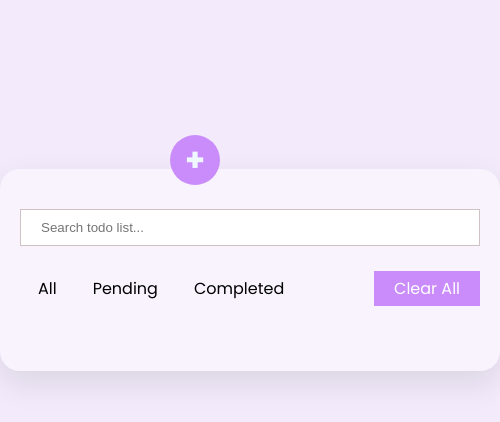
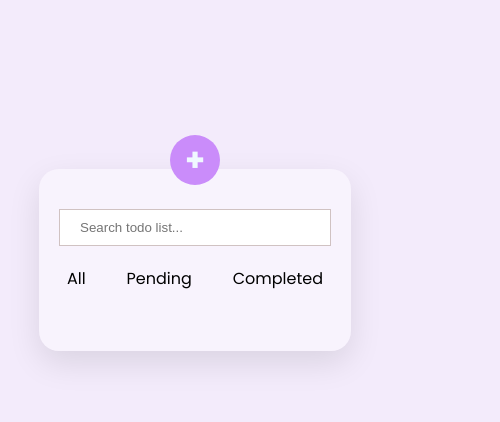
Before and after one commit to CaoNam0304/Todo-List, a React (Create React App) app: page / in a window 390 px wide. Shown: the top 422 px of the page, 500 px wide, since content can reach past the window. Built offline with nearby package versions, Linux system fonts and the light colour scheme.

Commit message:
TODO_LIST

```diff
--- a/src/TodoPage/components/HeaderTodo/headerTodo.scss
+++ b/src/TodoPage/components/HeaderTodo/headerTodo.scss
@@ -12,6 +12,9 @@
   top: 16%;
   cursor: pointer;
   color: aliceblue;
+  &:hover {
+    opacity: 0.8;
+  }
 }
 
 .search-todo {
@@ -65,3 +68,22 @@
     opacity: 0.8;
   }
 }
+
+@media screen and (max-width: 562px) {
+  .clear-all {
+    display: none;
+  }
+  .category {
+    p {
+      &:hover {
+        color: #ca8cfa;
+      }
+      padding: 0px;
+    }
+    .category-name {
+      width: 100%;
+      display: flex;
+      justify-content: space-between;
+    }
+  }
+}
--- a/src/TodoPage/todoList.scss
+++ b/src/TodoPage/todoList.scss
@@ -2,9 +2,21 @@
   margin: 0 auto;
   justify-content: center;
   margin-top: 20vh;
-  width: 500px;
+  width: 40%;
   padding: 40px 20px;
   border-radius: 20px;
   background: rgba(255, 255, 255, 0.375);
   box-shadow: 0 0.75rem 2rem 0 rgba(0, 0, 0, 0.1);
 }
+
+@media screen and (max-width: 1024px) {
+  .todo-list {
+    width: 80%;
+  }
+}
+
+@media screen and (max-width: 320px) {
+  .todo-list {
+    width: 90%;
+  }
+}
```
